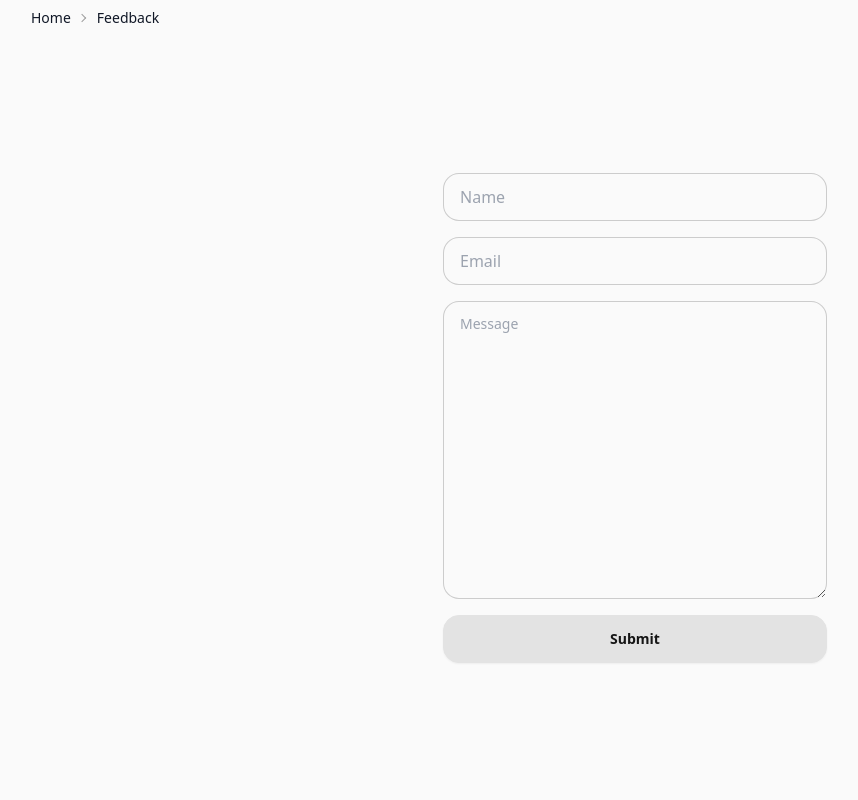
After one commit to Utkarsh-NCI/x22229698-devops, a Django app: page /feedback/ in a window 1280 px wide. The commit adds this page. Shown: the whole page, without its empty margins (5-863 px from the left). Run offline with Django 4.2, Linux system fonts and the light colour scheme; some libraries are stand-ins or nearby versions.

Commit message:
Feedback form

```diff
--- a/modules/admin.py
+++ b/modules/admin.py
@@ -1,6 +1,7 @@
 from django.contrib import admin
 
 # Register your models here.
-from .models import Module,Topic,TopicAdmin
+from .models import Module,Topic,TopicAdmin,Feedback
 admin.site.register(Module)
 admin.site.register(Topic,TopicAdmin)
+admin.site.register(Feedback)
--- /dev/null
+++ b/modules/forms.py
@@ -0,0 +1,40 @@
+from django import forms
+from django.forms import ModelForm, TextInput, EmailInput,Textarea
+from .models import Feedback
+from django.core import validators
+
+class FeedbackForm(forms.ModelForm):
+    min=2
+    max=50
+    msg_min = f"Should have atleast {min} char"
+    msg_max = f"Should have maximum {max} char"
+    regex="^[A-Za-z]+(?: [A-Za-z]+)*$"
+    name_warning='The name accepts only letters!'
+    email = forms.EmailField(validators=[validators.validate_email])
+    name = forms.CharField(validators=[
+        validators.MinLengthValidator(min, msg_min),
+        validators.MaxLengthValidator(max, msg_max),
+        validators.RegexValidator(regex, name_warning)
+        ])
+
+
+    class Meta:
+        model = Feedback
+        fields = ['name', 'email', 'message']
+        widgets = {
+            'name': TextInput(attrs={
+                'class': "form-control",
+                'placeholder': 'Name',
+                'style':'input w-96 py-4 '
+                }),
+            'email': EmailInput(attrs={
+                'class': "form-control",
+                'placeholder': 'Email',
+                'style':'input input-bordered w-full max-w-xs'
+                }),
+            'message': Textarea(attrs={
+                'class': "form-control",
+                'placeholder': 'Message',
+                'style':'textarea textarea-bordered'
+                })
+        }
--- a/modules/models.py
+++ b/modules/models.py
@@ -20,3 +20,10 @@ class Topic(models.Model):
 class TopicAdmin(admin.ModelAdmin):
     list_display = ['module', 'name']
     list_filter = ['module']
+
+class Feedback(models.Model):
+    name = models.CharField(max_length=100)
+    email = models.EmailField()
+    message = models.TextField()
+    def __str__(self):
+        return f"{self.email}"
--- /dev/null
+++ b/modules/templates/modules/feedback.html
@@ -0,0 +1,28 @@
+{% extends "modules/base.html" %}
+
+{% block content %}
+<div class="flex flex-1 flex-col px-9">
+<div class="text-sm breadcrumbs">
+  <ul>
+    <li><a href="/" class="text-gray-900">Home</a></li>
+    <li><a class="text-gray-900">Feedback</a></li>
+  </ul>
+</div>
+<form method="post" class="flex flex-1 flex-col w-full justify-center items-center">
+    {% csrf_token %}
+    <input type="text" name="name" class="form-control input input-bordered w-96 my-2" placeholder="Name" maxlength="100" required="" id="id_name">
+     {% if form.name.errors %}
+                {% for error in form.name.errors %}
+                <div class="label self-start">
+                    <span class="label-text-alt">{{error}}</span>
+                </div>
+                {% endfor %}
+    {% endif %}
+    <input type="email" name="email" class="form-control input input-bordered w-96 my-2" placeholder="Email"maxlength="254" required="" id="id_email">
+    <textarea name="message" cols="40" rows="10" class="form-control textarea textarea-bordered w-96 my-2" placeholder="Message" required="" id="id_message"></textarea>
+    <div class="form-group py-2">
+        <input class="btn w-96" type="submit" value="Submit">
+    </div>
+</form>
+</div>
+{% endblock content %}
--- a/modules/templates/modules/module.html
+++ b/modules/templates/modules/module.html
@@ -2,11 +2,16 @@
 
 {% block content %}
 <div class="flex flex-1 flex-col h-screen px-9" >
+<div class="flex justify-between">
 <div class="text-sm breadcrumbs">
   <ul>
     <li><a href="/" class="text-gray-900">Home</a></li>
     <li><a class="text-gray-900">{{module.name}}</a></li>
   </ul>
+</div>
+<div class="flex pt-1">
+    <a class="link link-hover" href="/feedback">Feedback</a>
+</div>
 </div>
     {% for topic in topics %}
     <div class="collapse collapse-arrow collapse-title my-4 border-base-300 border-2">
--- a/modules/urls.py
+++ b/modules/urls.py
@@ -5,4 +5,5 @@ app_name='modules'
 urlpatterns = [
     path('', views.index, name='index'),
     path('module/<int:module_id>/', views.show, name='module'),
+    path('feedback/', views.feedback, name='feedback'),
     ]
--- a/modules/views.py
+++ b/modules/views.py
@@ -1,6 +1,7 @@
 from django.http import Http404
-from django.shortcuts import render
+from django.shortcuts import render,redirect
 from modules.models import Topic,Module
+from .forms import FeedbackForm
 
 def index(request):
     module = Module.objects.all()
@@ -18,3 +19,14 @@ def show(request, module_id):
         'topics':topics,
     }
     return render(request, 'modules/module.html', context)
+
+def feedback(request):
+    if request.method == 'POST':
+        form = FeedbackForm(request.POST)
+        if form.is_valid():
+            form.save()
+            return redirect('/')
+    else:
+        print("GET")
+        form = FeedbackForm()
+    return render(request, 'modules/feedback.html', {'form': form})
```
Also changed, not shown: db.sqlite3, modules/migrations/0008_feedback.py (added).
